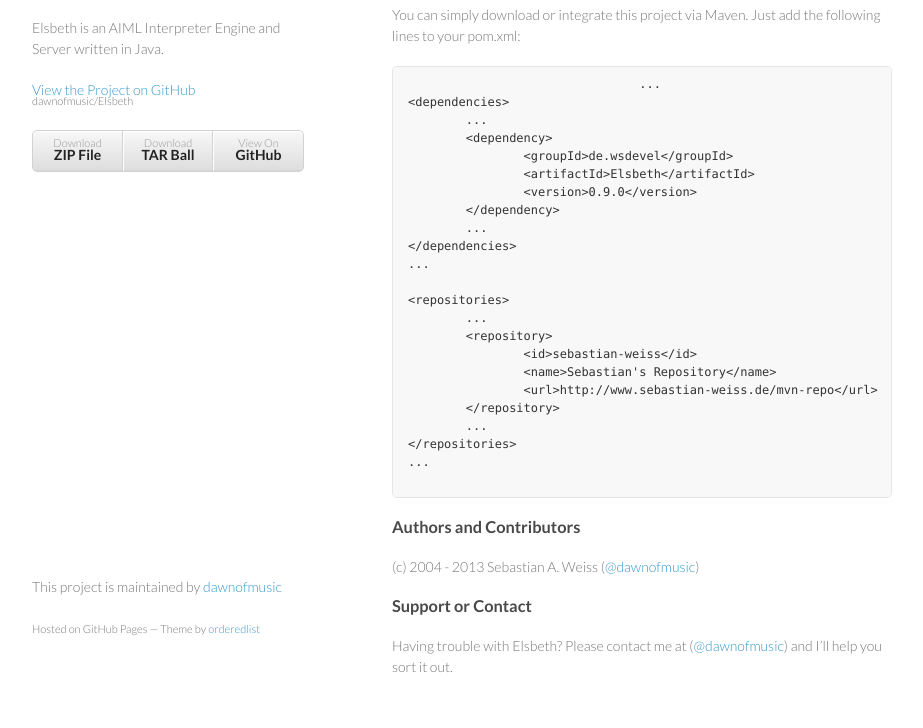
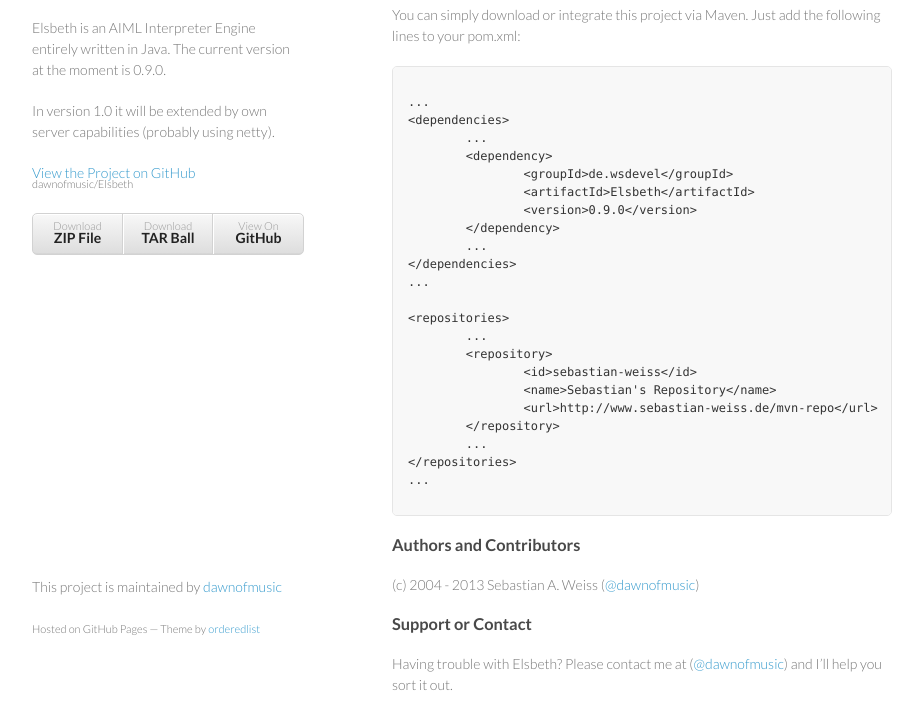
Before and after one commit to dawnofmusic/Elsbeth, a plain HTML site: page index.html in a window 1280 px wide. Shown: the part 92-820 px from the top of the page, without its empty margins (178-1101 px from the left). Drawn offline with Linux system fonts and the light colour scheme.

Commit message:
more minor ui changes

```diff
--- a/index.html
+++ b/index.html
@@ -17,8 +17,10 @@
 	<div class="wrapper">
 		<header>
 			<h1>Elsbeth</h1>
-			<p>Elsbeth is an AIML Interpreter Engine and Server written in
-				Java.</p>
+			<p>Elsbeth is an AIML Interpreter Engine entirely written in
+				Java. The current version at the moment is 0.9.0.</p>
+			<p>In version 1.0 it will be extended by own server capabilities
+				(probably using netty).</p>
 
 			<p class="view">
 				<a href="https://github.com/dawnofmusic/Elsbeth">View the
@@ -47,7 +49,8 @@
 				Just add the following lines to your pom.xml:</p>
 
 			<pre>
-				<code>...
+<code>
+...
 &lt;dependencies&gt;
 	...
 	&lt;dependency&gt;
```
